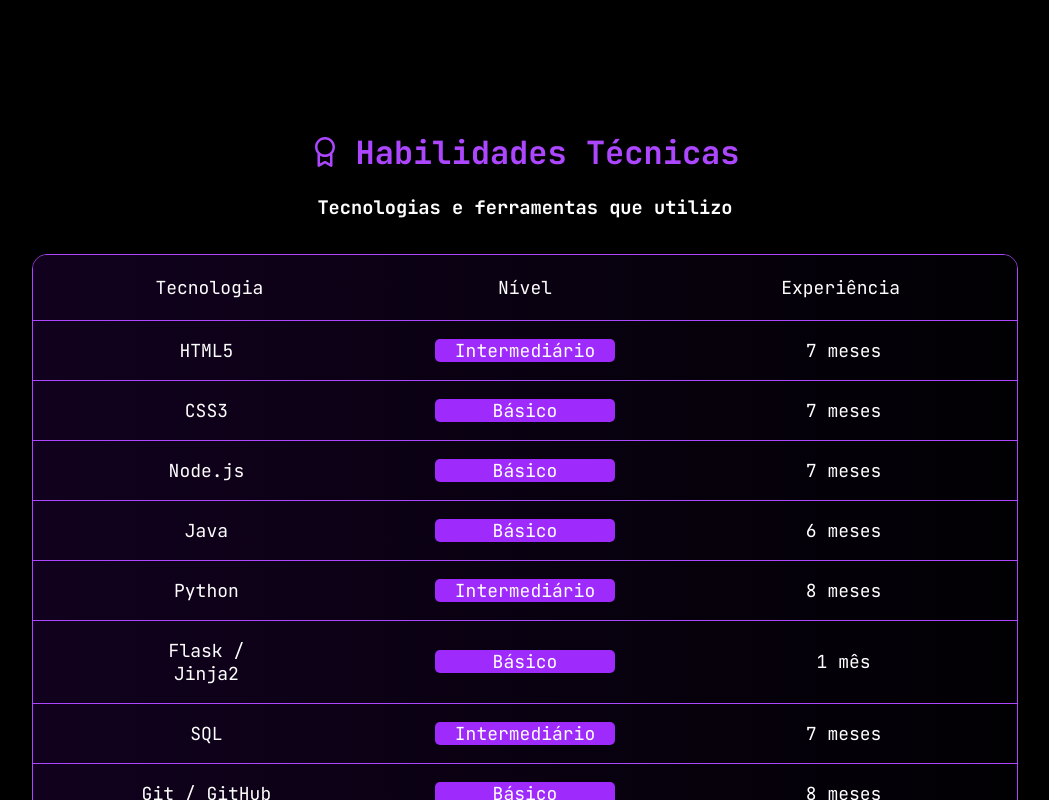
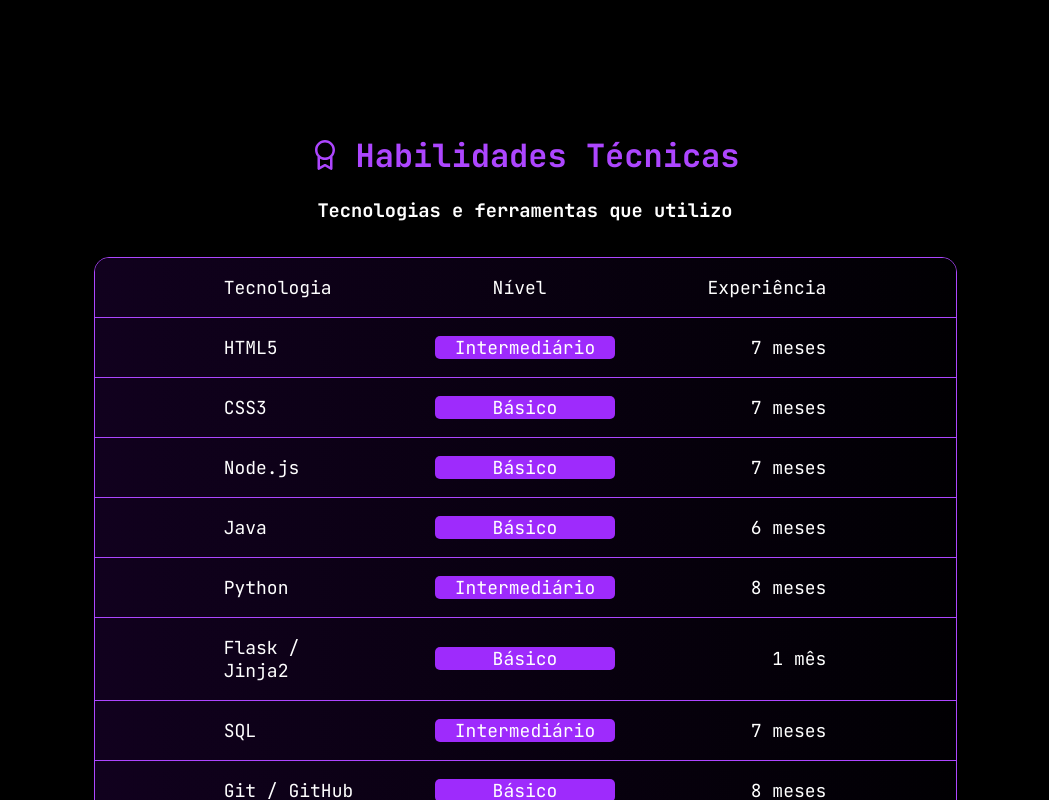
Before and after one commit to SatiroDev/portfolio-web-I, a plain HTML site: page index.html in a window 1280 px wide. Shown: the part 2000-2800 px from the top of the page, without its empty margins (115-1164 px from the left). Drawn offline with Linux system fonts and the light colour scheme.

Commit message:
realiza pequenas melhorias

```diff
--- a/css/style.css
+++ b/css/style.css
@@ -95,8 +95,9 @@
     display: flex;
     justify-content: center;
     align-items: center;
+    text-align: center;
     width: 150px;
-    height: 35px;
+    min-height: 35px;
     border-radius: 5px;
     color: white;
     background-color: #AD46FF;
@@ -119,7 +120,7 @@
     justify-content: center;
     align-items: center;
     width: 180px;
-    height: 35px;
+    min-height: 35px;
     border-radius: 5px;
     background-color: white;
     color: #AD46FF;
@@ -142,7 +143,6 @@
     padding: 50px;
     border-bottom: 1px solid #AD46FF;
     flex-wrap: wrap;
-    column-gap: 30px;
     min-height: 500px;
     height: auto;
 }
@@ -151,7 +151,7 @@
     display: flex;
     justify-content: space-between;
     align-items: center;
-    gap: 80px;
+    gap: 15px;
     flex-wrap: wrap;
     width: 90%;
 }
@@ -233,7 +233,7 @@
     align-items: center;
     width: 300px;
     border-radius: 15px;
-    box-shadow: 15px 15px 5px 1px #AD46FF;
+    box-shadow: 10px 10px 5px 1px #AD46FF;
 }
 
 .parteDireita {
@@ -353,7 +353,12 @@
     color: #AD46FF;
 }
 
+.titH {
+    text-align: center;
+}
+
 .subTituloH {
+    text-align: center;
     color: white;
 }
 
@@ -367,8 +372,8 @@
     justify-content: center;
     align-items: center;
     flex-direction: column;
-    width: 80%;
-    min-width: 380px;
+    width: 70%;
+    min-width: 350px;
     border: 1px solid #AD46FF;
     border-radius: 15px;
     font-size: 18px;
@@ -387,8 +392,15 @@
     display: flex;
     justify-content: space-between;
     align-items: center;
-    width: 80%;
-    column-gap: 30px;
+    width: 70%;
+    column-gap: 10px;
+}
+.auxT {
+    display: flex;
+    justify-content: space-between;
+    align-items: center;
+    width: 70%;
+    column-gap: 5px;
 }
 
 .linhasTabela {
@@ -415,15 +427,31 @@
 }
 
 
+.hTabelaL {
+    display: flex;
+}
+
 .hTabela {
+    display: flex;
+    justify-content: center;
     text-align: center;
+}
+.hTabelaR {
+    display: flex;
+    justify-content: right;
+    text-align: right;
+}
+
+.conteudoLinhaL {
     width: 150px;
-    min-width: 50px;
-    border: solid transparent;
 }
 
 .conteudoLinha {
     text-align: center;
+    width: 150px;
+}
+.conteudoLinhaR {
+    text-align: right;
     width: 150px;
 }
 
@@ -484,7 +512,7 @@
     justify-content: space-between;
     flex-direction: column;
     border: solid;
-    width: 50%;
+    width: 60%;
     padding: 30px;
 
     border: 1px solid #AD46FF;
@@ -532,6 +560,7 @@
     display: flex;
     justify-content: center;
     align-items: center;
+    text-align: center;
     color: white;
     min-height: 100px;
 }
--- a/index.html
+++ b/index.html
@@ -144,68 +144,68 @@
             </div>
             <div class="tabelaHabilidades">
                 <div class="tituloTabela">
-                    <div class="aux">
-                        <p class="hTabela">Tecnologia</p>
+                    <div class="auxT">
+                        <p class="hTabelaL">Tecnologia</p>
                         <p class="hTabela">Nível</p>
-                        <p class="hTabela">Experiência</p>
+                        <p class="hTabelaR">Experiência</p>
                     </div>
 
                 </div>
                 <div class="linhasTabela">
                     <div class="linha">
                         <div class="aux">
-                            <p class="conteudoLinha">HTML5</p>
+                            <p class="conteudoLinhaL">HTML5</p>
                             <p class="nivel">Intermediário</p>
-                            <p class="conteudoLinha">7 meses</p>
+                            <p class="conteudoLinhaR">7 meses</p>
                         </div>
                     </div>
                     <div class="linha">
                         <div class="aux">
-                            <p class="conteudoLinha">CSS3</p>
+                            <p class="conteudoLinhaL">CSS3</p>
                             <p class="nivel">Básico</p>
-                            <p class="conteudoLinha">7 meses</p>
+                            <p class="conteudoLinhaR">7 meses</p>
                         </div>
                     </div>
                     <div class="linha">
                         <div class="aux">
-                            <p class="conteudoLinha">Node.js</p>
+                            <p class="conteudoLinhaL">Node.js</p>
                             <p class="nivel">Básico</p>
-                            <p class="conteudoLinha">7 meses</p>
+                            <p class="conteudoLinhaR">7 meses</p>
                         </div>
                     </div>
                     <div class="linha">
                         <div class="aux">
-                            <p class="conteudoLinha">Java</p>
+                            <p class="conteudoLinhaL">Java</p>
                             <p class="nivel">Básico</p>
-                            <p class="conteudoLinha">6 meses</p>
+                            <p class="conteudoLinhaR">6 meses</p>
                         </div>
                     </div>
                     <div class="linha">
                         <div class="aux">
-                            <p class="conteudoLinha">Python</p>
+                            <p class="conteudoLinhaL">Python</p>
                             <p class="nivel">Intermediário</p>
-                            <p class="conteudoLinha">8 meses</p>
+                            <p class="conteudoLinhaR">8 meses</p>
                         </div>
                     </div>
                     <div class="linha">
                         <div class="aux">
-                            <p class="conteudoLinha">Flask / Jinja2</p>
+                            <p class="conteudoLinhaL">Flask / Jinja2</p>
                             <p class="nivel">Básico</p>
-                            <p class="conteudoLinha">1 mês</p>
+                            <p class="conteudoLinhaR">1 mês</p>
                         </div>
                     </div>
                     <div class="linha">
                         <div class="aux">
-                            <p class="conteudoLinha">SQL</p>
+                            <p class="conteudoLinhaL">SQL</p>
                             <p class="nivel">Intermediário</p>
-                            <p class="conteudoLinha">7 meses</p>
+                            <p class="conteudoLinhaR">7 meses</p>
                         </div>
                     </div>
                     <div class="linha">
                         <div class="aux">
-                            <p class="conteudoLinha">Git / GitHub</p>
+                            <p class="conteudoLinhaL">Git / GitHub</p>
                             <p class="nivel">Básico</p>
-                            <p class="conteudoLinha">8 meses</p>
+                            <p class="conteudoLinhaR">8 meses</p>
                         </div>
                     </div>
                 </div>
```
